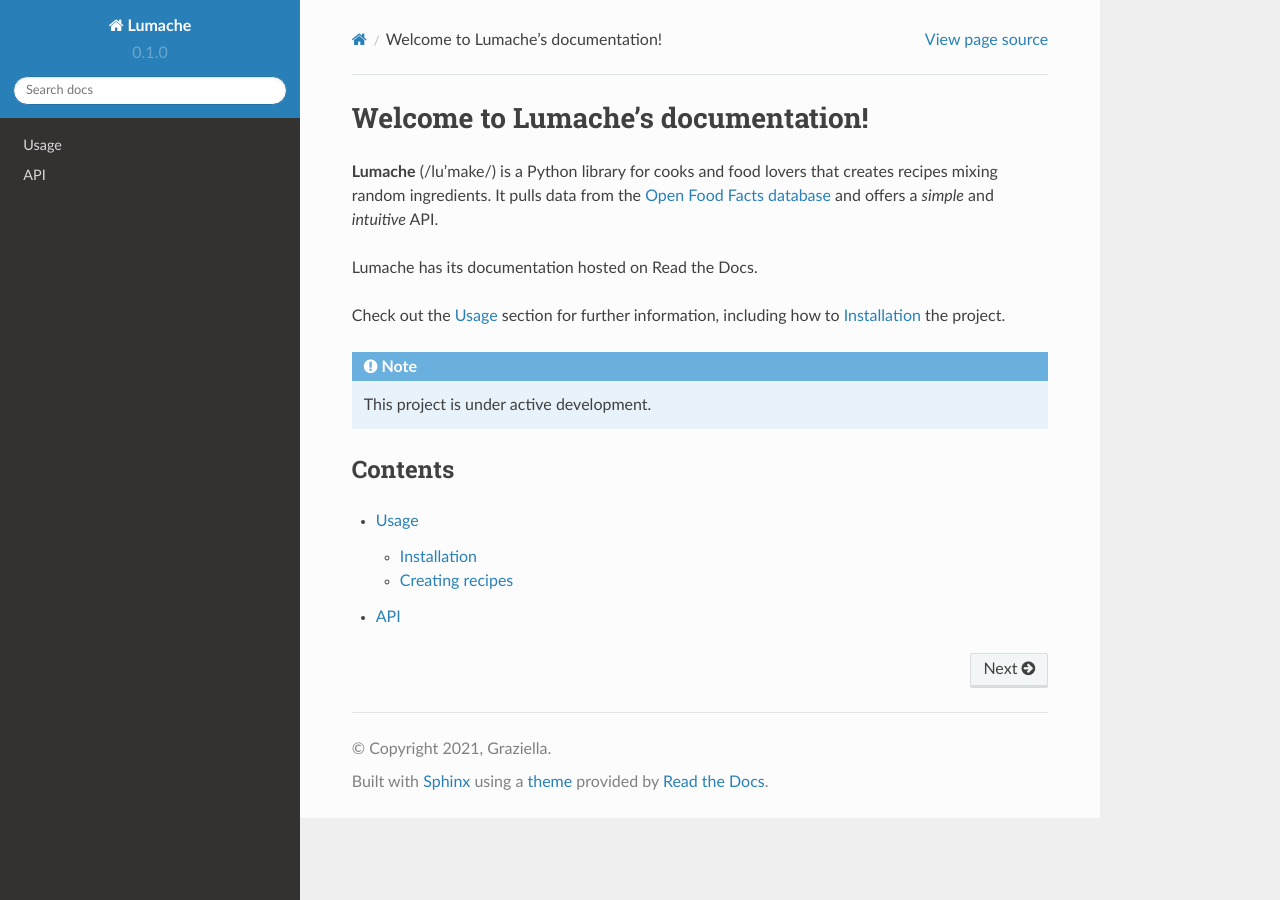
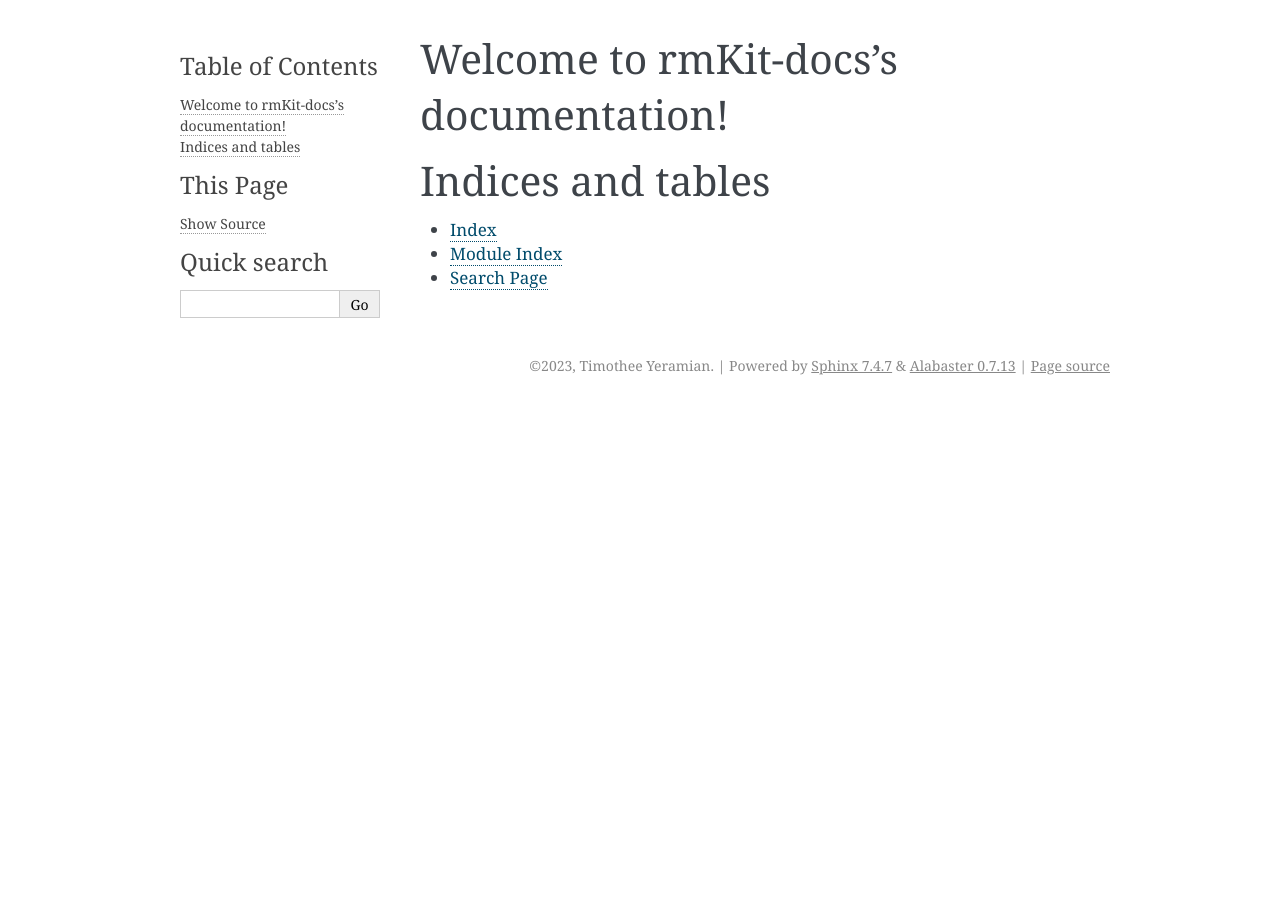
Before and after one commit to roosterMAP/rmKit-docs, a Sphinx documentation site: the page built from docs/source/index.rst, in a window 1280 px wide. Built offline with Sphinx 7.4.7, drawn with Linux system fonts in a browser that asks for light colours.

Commit message:
first update
first update

```diff
--- a/docs/source/conf.py
+++ b/docs/source/conf.py
@@ -1,35 +1,28 @@
 # Configuration file for the Sphinx documentation builder.
+#
+# For the full list of built-in configuration values, see the documentation:
+# https://www.sphinx-doc.org/en/master/usage/configuration.html
 
-# -- Project information
+# -- Project information -----------------------------------------------------
+# https://www.sphinx-doc.org/en/master/usage/configuration.html#project-information
 
-project = 'Lumache'
-copyright = '2021, Graziella'
-author = 'Graziella'
+project = 'rmKit-docs'
+copyright = '2023, Timothee Yeramian'
+author = 'Timothee Yeramian'
+release = '2023.1'
 
-release = '0.1'
-version = '0.1.0'
+# -- General configuration ---------------------------------------------------
+# https://www.sphinx-doc.org/en/master/usage/configuration.html#general-configuration
 
-# -- General configuration
-
-extensions = [
-    'sphinx.ext.duration',
-    'sphinx.ext.doctest',
-    'sphinx.ext.autodoc',
-    'sphinx.ext.autosummary',
-    'sphinx.ext.intersphinx',
-]
-
-intersphinx_mapping = {
-    'python': ('https://docs.python.org/3/', None),
-    'sphinx': ('https://www.sphinx-doc.org/en/master/', None),
-}
-intersphinx_disabled_domains = ['std']
+extensions = []
 
 templates_path = ['_templates']
+exclude_patterns = []
 
-# -- Options for HTML output
 
-html_theme = 'sphinx_rtd_theme'
 
-# -- Options for EPUB output
-epub_show_urls = 'footnote'
+# -- Options for HTML output -------------------------------------------------
+# https://www.sphinx-doc.org/en/master/usage/configuration.html#options-for-html-output
+
+html_theme = 'alabaster'
+html_static_path = ['_static']
--- a/docs/source/index.rst
+++ b/docs/source/index.rst
@@ -1,24 +1,20 @@
-Welcome to Lumache's documentation!
-===================================
+.. rmKit-docs documentation master file, created by
+   sphinx-quickstart on Thu Mar 16 10:32:30 2023.
+   You can adapt this file completely to your liking, but it should at least
+   contain the root `toctree` directive.
 
-**Lumache** (/lu'make/) is a Python library for cooks and food lovers
-that creates recipes mixing random ingredients.
-It pulls data from the `Open Food Facts database <https://world.openfoodfacts.org/>`_
-and offers a *simple* and *intuitive* API.
-
-Lumache has its documentation hosted on Read the Docs.
-
-Check out the :doc:`usage` section for further information, including
-how to :ref:`installation` the project.
-
-.. note::
-
-   This project is under active development.
-
-Contents
---------
+Welcome to rmKit-docs's documentation!
+======================================
 
 .. toctree::
+   :maxdepth: 2
+   :caption: Contents:
 
-   usage
-   api
+
+
+Indices and tables
+==================
+
+* :ref:`genindex`
+* :ref:`modindex`
+* :ref:`search`
```
Also changed, not shown: 1 other file.
